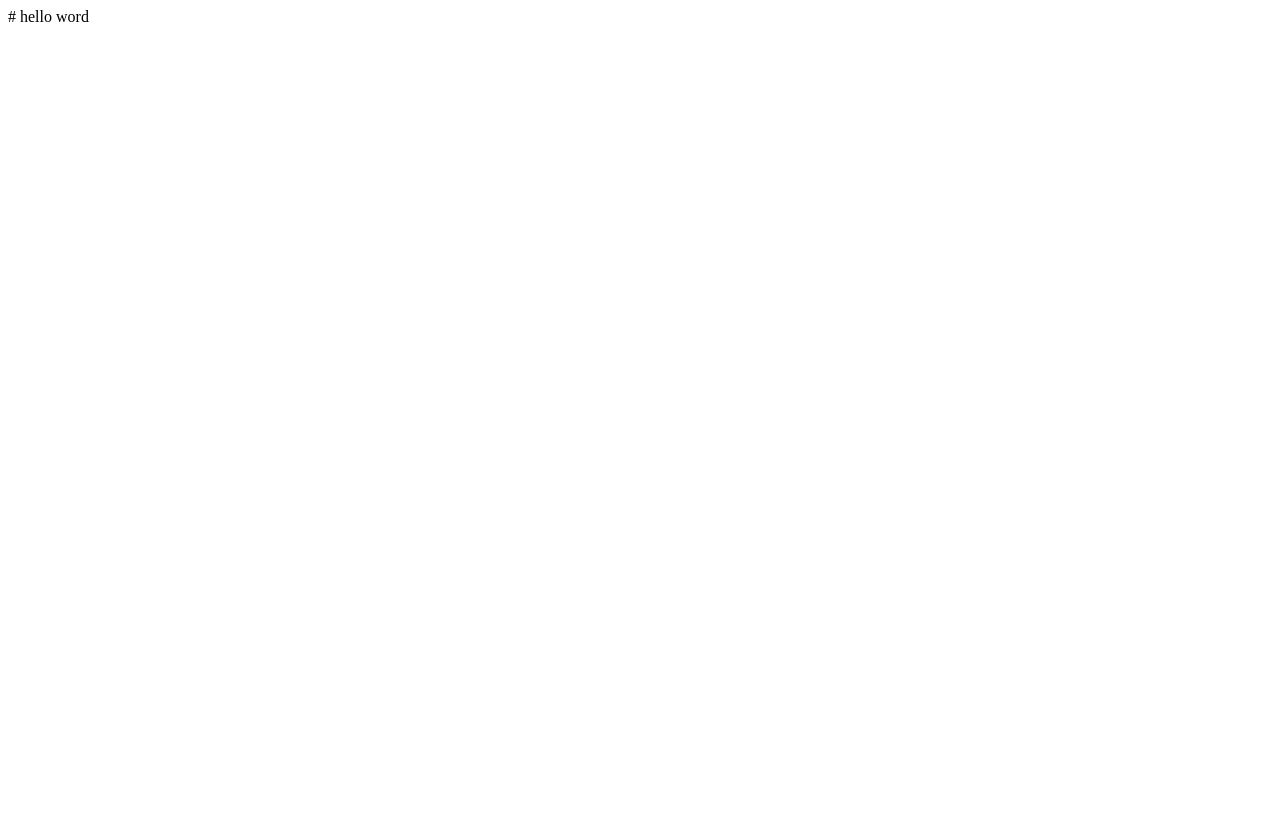
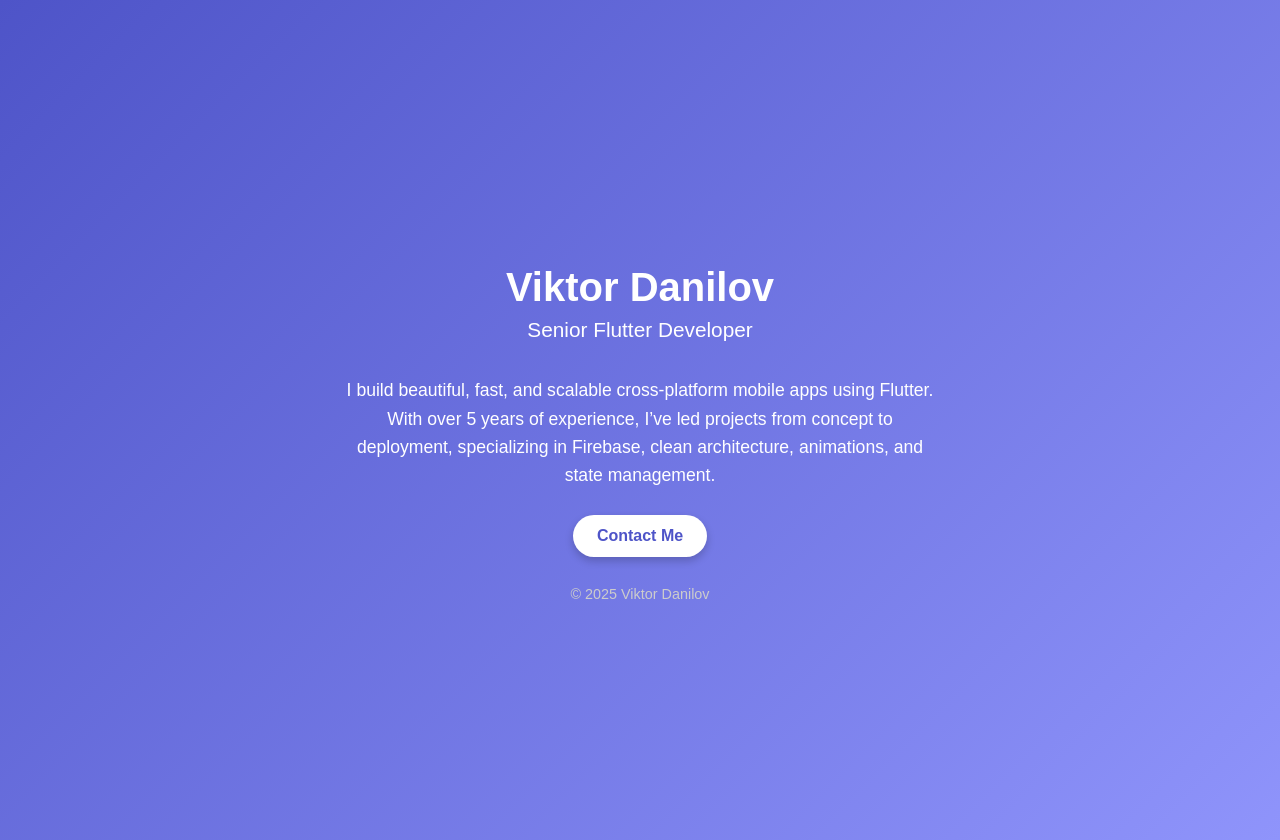
Before and after one commit to viktorderk95/viktorderk95.github.io, a plain HTML site: page index.html in a window 1280 px wide. Before the commit the page ends 800 px from the top, so only its background shows below. Drawn offline with Linux system fonts and the light colour scheme.

Commit message:
more info

```diff
--- a/index.html
+++ b/index.html
@@ -1 +1,75 @@
-# hello word
+<!DOCTYPE html>
+<html lang="en">
+<head>
+  <meta charset="UTF-8">
+  <title>Senior Flutter Developer</title>
+  <meta name="viewport" content="width=device-width, initial-scale=1.0">
+  <style>
+    body {
+      margin: 0;
+      font-family: Arial, sans-serif;
+      background: linear-gradient(135deg, #4e54c8, #8f94fb);
+      color: #fff;
+      display: flex;
+      flex-direction: column;
+      align-items: center;
+      justify-content: center;
+      min-height: 100vh;
+      text-align: center;
+      padding: 20px;
+    }
+
+    h1 {
+      font-size: 2.5em;
+      margin-bottom: 0.2em;
+    }
+
+    h2 {
+      font-weight: 400;
+      font-size: 1.3em;
+      margin-top: 0;
+    }
+
+    p {
+      max-width: 600px;
+      font-size: 1.1em;
+      line-height: 1.6em;
+      margin-bottom: 1.5em;
+    }
+
+    a.button {
+      background-color: #ffffff;
+      color: #4e54c8;
+      padding: 12px 24px;
+      border-radius: 30px;
+      text-decoration: none;
+      font-weight: bold;
+      box-shadow: 0 4px 8px rgba(0,0,0,0.2);
+      transition: background 0.3s, color 0.3s;
+    }
+
+    a.button:hover {
+      background-color: #f0f0f0;
+      color: #333;
+    }
+
+    footer {
+      margin-top: 2em;
+      font-size: 0.9em;
+      color: #ccc;
+    }
+  </style>
+</head>
+<body>
+  <h1>Viktor Danilov</h1>
+  <h2>Senior Flutter Developer</h2>
+  <p>
+    I build beautiful, fast, and scalable cross-platform mobile apps using Flutter. With over 5 years of experience, I’ve led projects from concept to deployment, specializing in Firebase, clean architecture, animations, and state management.
+  </p>
+  <a href="mailto:viktor.derk95@gmail.com" class="button">Contact Me</a>
+
+  <footer>
+    © 2025 Viktor Danilov
+  </footer>
+</body>
+</html>
```
